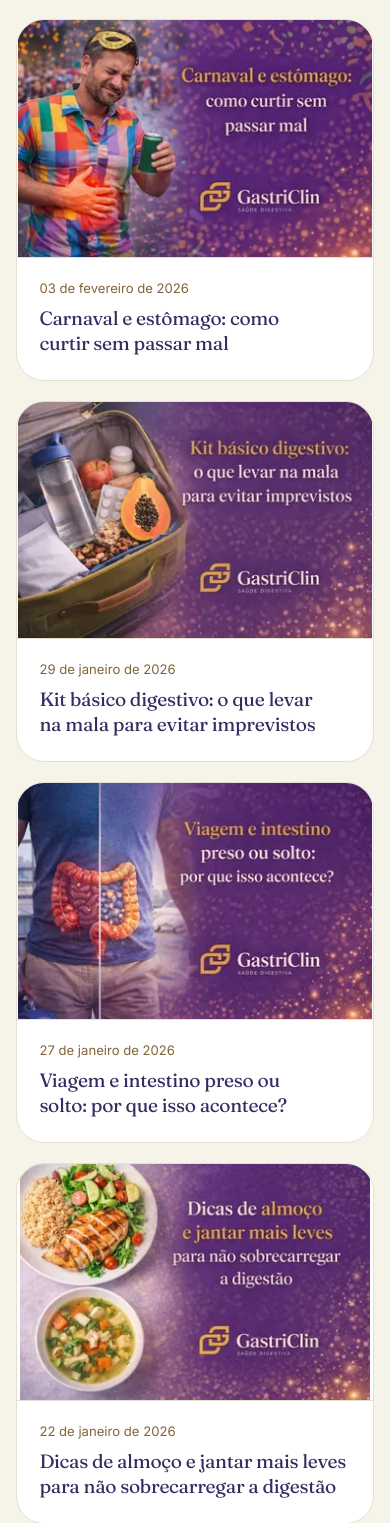
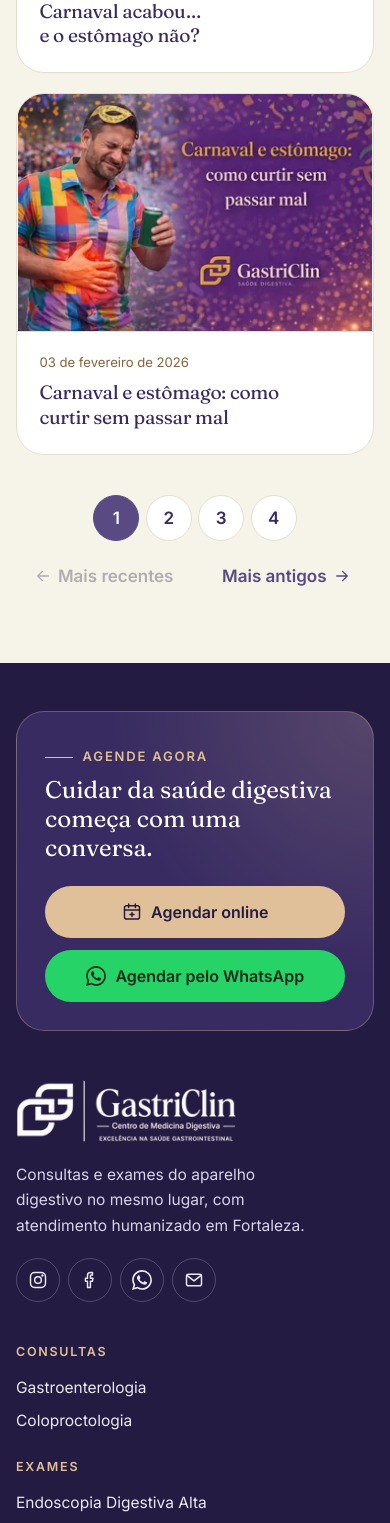
Before and after one commit to ariceliomouradev/gastriclin.ariceliomoura.com.br, a PHP site: page /blog/ in a window 390 px wide. Shown: the part 3618-5141 px from the top of the page. Run offline with PHP 8.4, Linux system fonts and the light colour scheme.

Commit message:
Paginação do blog: 9 artigos por página
A página 1 (/blog/) mostra sempre os artigos mais recentes; as demais
ficam em /blog/pagina/N/ (mesmo formato do WordPress), com título e
descrição próprios, navegação "Mais recentes / Mais antigos" e números.
Página além da última responde 404 e /blog/pagina/1/ redireciona para
/blog/. O verificador passa a checar também as páginas paginadas.

Co-Authored-By: Claude Opus 5.5 <noreply@anthropic.com>

```diff
--- /dev/null
+++ b/app/componentes/paginacao.php
@@ -0,0 +1,40 @@
+<?php
+// Navegação entre páginas (blog). Variáveis: $atual, $total, $url (função: número -> endereço)
+if ($total <= 1) return;
+
+// Até 7 páginas mostra todos os números; acima disso: primeira, última, atual ±1 e reticências
+$numeros = range(1, $total);
+if ($total > 7) {
+    $numeros = array_values(array_unique(array_filter(
+        [1, $atual - 1, $atual, $atual + 1, $total],
+        fn($n) => $n >= 1 && $n <= $total
+    )));
+    sort($numeros);
+}
+?>
+<nav class="paginacao" aria-label="Páginas do blog">
+  <?php if ($atual > 1): ?>
+    <a class="paginacao__seta" href="<?= e($url($atual - 1)) ?>" rel="prev"><?= icone('seta', 18, 'paginacao__seta-esq') ?> Mais recentes</a>
+  <?php else: ?>
+    <span class="paginacao__seta is-desativada" aria-hidden="true"><?= icone('seta', 18, 'paginacao__seta-esq') ?> Mais recentes</span>
+  <?php endif; ?>
+
+  <ol class="paginacao__numeros">
+    <?php $anterior = 0; foreach ($numeros as $n): ?>
+      <?php if ($n - $anterior > 1): ?><li class="paginacao__reticencias" aria-hidden="true">…</li><?php endif; ?>
+      <li>
+        <?php if ($n === $atual): ?>
+          <span class="paginacao__numero is-atual" aria-current="page"><span class="visualmente-oculto">Página </span><?= $n ?></span>
+        <?php else: ?>
+          <a class="paginacao__numero" href="<?= e($url($n)) ?>"><span class="visualmente-oculto">Página </span><?= $n ?></a>
+        <?php endif; ?>
+      </li>
+    <?php $anterior = $n; endforeach; ?>
+  </ol>
+
+  <?php if ($atual < $total): ?>
+    <a class="paginacao__seta" href="<?= e($url($atual + 1)) ?>" rel="next">Mais antigos <?= icone('seta', 18) ?></a>
+  <?php else: ?>
+    <span class="paginacao__seta is-desativada" aria-hidden="true">Mais antigos <?= icone('seta', 18) ?></span>
+  <?php endif; ?>
+</nav>
--- a/app/paginas/blog.php
+++ b/app/paginas/blog.php
@@ -1,23 +1,48 @@
 <?php
-// /blog/ – lista de artigos publicados.
+// /blog/ e /blog/pagina/N/ – lista de artigos publicados, 9 por página, do mais recente para o mais antigo.
+const ARTIGOS_POR_PAGINA = 9;
+
+$todos = posts();
+$total_paginas = max(1, (int) ceil(count($todos) / ARTIGOS_POR_PAGINA));
+$numero_pagina ??= 1;
+
+// Página além da última: 404 (evita páginas vazias indexadas)
+if ($numero_pagina > $total_paginas) {
+    http_response_code(404);
+    require APP . '/paginas/404.php';
+    return;
+}
+
+$artigos = array_slice($todos, ($numero_pagina - 1) * ARTIGOS_POR_PAGINA, ARTIGOS_POR_PAGINA);
+$sufixo = $numero_pagina > 1 ? " – Página {$numero_pagina}" : '';
+
 $pagina = [
-    'titulo' => 'Blog de Saúde Digestiva | GastriClin Fortaleza',
-    'descricao' => 'Artigos sobre gastrite, refluxo, intestino, endoscopia, colonoscopia e cuidados com a saúde digestiva, da equipe da GastriClin em Fortaleza.',
+    'titulo' => $numero_pagina > 1 ? "Blog de Saúde Digestiva{$sufixo} | GastriClin" : 'Blog de Saúde Digestiva | GastriClin Fortaleza',
+    'descricao' => $numero_pagina > 1
+        ? "Artigos da GastriClin sobre saúde digestiva, página {$numero_pagina} de {$total_paginas}: gastrite, refluxo, intestino, endoscopia e colonoscopia."
+        : 'Artigos sobre gastrite, refluxo, intestino, endoscopia, colonoscopia e cuidados com a saúde digestiva, da equipe da GastriClin em Fortaleza.',
 ];
 require APP . '/layout/inicio.php';
 
+$trilha = [['rotulo' => 'Blog', 'href' => '/blog/']];
+if ($numero_pagina > 1) $trilha[] = ['rotulo' => "Página {$numero_pagina}", 'href' => "/blog/pagina/{$numero_pagina}/"];
+
 componente('topo-pagina', [
-    'trilha' => [['rotulo' => 'Blog', 'href' => '/blog/']],
+    'trilha' => $trilha,
     'sobretitulo' => 'Blog',
     'titulo_html' => 'Saúde digestiva <em>sem complicação</em>',
     'lead' => 'Informação clara sobre sintomas, exames e hábitos para cuidar melhor da sua saúde digestiva.',
 ]);
 ?>
-  <section class="secao">
+  <section class="secao" id="artigos">
     <div class="container">
+      <?php if ($total_paginas > 1): ?>
+        <p class="blog-contagem">Página <?= $numero_pagina ?> de <?= $total_paginas ?> · <?= count($todos) ?> artigos, dos mais recentes aos mais antigos</p>
+      <?php endif; ?>
       <div class="grade grade--3">
-        <?php foreach (posts() as $p) componente('card-post', ['post' => $p, 'titulo' => 'h2']); ?>
+        <?php foreach ($artigos as $p) componente('card-post', ['post' => $p, 'titulo' => 'h2']); ?>
       </div>
+      <?php componente('paginacao', ['atual' => $numero_pagina, 'total' => $total_paginas, 'url' => fn(int $n) => $n === 1 ? '/blog/' : "/blog/pagina/{$n}/"]); ?>
     </div>
   </section>
 <?php require APP . '/layout/fim.php'; ?>
--- a/assets/css/site.css
+++ b/assets/css/site.css
@@ -2404,3 +2404,99 @@ a:hover {
 .centro-404 {
   justify-content: center;
 }
+
+/* ======================================================================
+   Paginação do blog
+   ====================================================================== */
+
+.blog-contagem {
+  margin: 0 0 1.5rem;
+  font-size: 0.95rem;
+  color: var(--texto-suave);
+}
+.paginacao {
+  display: flex;
+  flex-wrap: wrap;
+  align-items: center;
+  justify-content: center;
+  gap: 0.75rem 1.25rem;
+  margin-top: clamp(2.5rem, 5vw, 3.5rem);
+}
+.paginacao__numeros {
+  display: flex;
+  align-items: center;
+  gap: 0.4rem;
+  margin: 0;
+  padding: 0;
+  list-style: none;
+}
+.paginacao__numero {
+  display: grid;
+  place-items: center;
+  min-width: 46px;
+  height: 46px;
+  padding: 0 0.6rem;
+  border: 1px solid var(--borda);
+  border-radius: 999px;
+  background: var(--branco);
+  color: var(--roxo-900);
+  font-weight: 600;
+  text-decoration: none;
+  transition:
+    background-color var(--transicao),
+    border-color var(--transicao),
+    transform var(--transicao);
+}
+a.paginacao__numero:hover {
+  border-color: var(--areia-500);
+  background: var(--roxo-100);
+  color: var(--roxo-900);
+  transform: translateY(-2px);
+}
+.paginacao__numero.is-atual {
+  border-color: var(--roxo-600);
+  background: var(--roxo-600);
+  color: var(--branco);
+}
+.paginacao__reticencias {
+  padding: 0 0.15rem;
+  color: var(--texto-suave);
+}
+.paginacao__seta {
+  display: inline-flex;
+  align-items: center;
+  gap: 0.4rem;
+  min-height: 46px;
+  padding: 0 1.1rem;
+  border-radius: 999px;
+  font-weight: 600;
+  color: var(--roxo-600);
+  text-decoration: none;
+}
+a.paginacao__seta:hover {
+  background: var(--roxo-100);
+  color: var(--roxo-900);
+}
+.paginacao__seta.is-desativada {
+  color: var(--texto-suave);
+  opacity: 0.45;
+}
+.paginacao__seta-esq {
+  transform: rotate(180deg);
+}
+@media (max-width: 560px) {
+  /* No celular: números em cima, setas embaixo lado a lado */
+  .paginacao {
+    gap: 0.75rem 0.5rem;
+  }
+  .paginacao__numeros {
+    order: -1;
+    flex-basis: 100%;
+    justify-content: center;
+  }
+  .paginacao__seta {
+    flex: 1 1 0;
+    justify-content: center;
+    padding: 0 0.5rem;
+  }
+}
--- a/index.php
+++ b/index.php
@@ -81,6 +81,14 @@ if (isset($rotas[$caminho])) {
     exit;
 }
 
+// Blog paginado: /blog/pagina/2/, /blog/pagina/3/ ... (a página 1 é sempre /blog/)
+if (preg_match('#^/blog/pagina/(\d+)/$#', $caminho, $m)) {
+    $numero_pagina = (int) $m[1];
+    if ($numero_pagina <= 1) redirecionar('/blog/');
+    require APP . '/paginas/blog.php';
+    exit;
+}
+
 // Páginas na raiz do domínio: serviços (/endoscopia/), perfis (/dr-.../) e artigos do blog (/<slug>/)
 $slug = trim($caminho, '/');
 if (slug_valido($slug)) {
```
Also changed, not shown: README.md, 1 other file.
